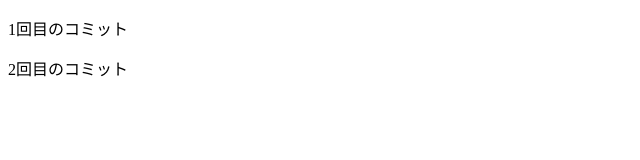
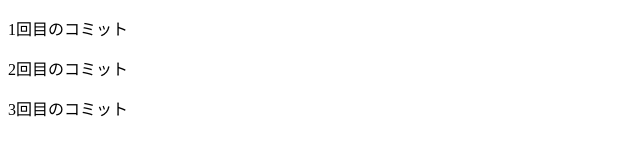
Before and after one commit to sans1567/practice, a plain HTML site: page index.html in a window 1280 px wide. Shown: the whole page, without its empty margins (0-640 px from the left). Drawn offline with Linux system fonts and the light colour scheme.

Commit message:
3回目のコミット

```diff
--- a/index.html
+++ b/index.html
@@ -9,5 +9,6 @@
     <body>
         <p>1回目のコミット</p>
         <p>2回目のコミット</p>
+        <p>3回目のコミット</p>
     </body>
 </html>
```
